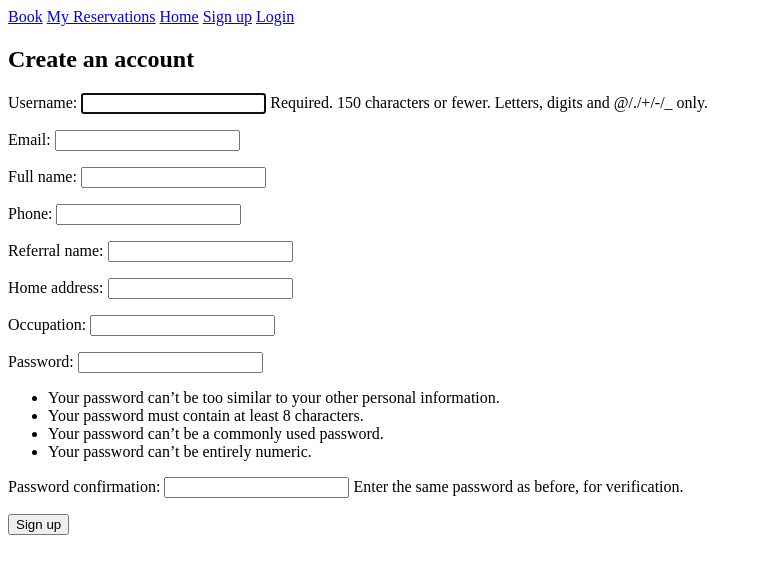
After one commit to OviO17/restaurant-booking-system, a Django app: page /signup/ in a window 1280 px wide. The commit adds this page. Shown: the top 574 px of the page, without its empty margins (0-759 px from the left). Run offline with Django 5.2, Linux system fonts and the light colour scheme.

Commit message:
Add user authentication and booking system with availability logic

```diff
--- /dev/null
+++ b/bookings/forms.py
@@ -0,0 +1,41 @@
+from django import forms
+from django.contrib.auth.forms import UserCreationForm
+from django.contrib.auth.models import User
+
+from .models import Reservation
+
+
+class SignUpForm(UserCreationForm):
+    email = forms.EmailField(required=True)
+    full_name = forms.CharField(max_length=100)
+    phone = forms.CharField(max_length=20)
+
+    referral_name = forms.CharField(max_length=100, required=False)
+    home_address = forms.CharField(max_length=200, required=False)
+    occupation = forms.CharField(max_length=100, required=False)
+
+    class Meta:
+        model = User
+        fields = (
+            "username",
+            "email",
+            "full_name",
+            "phone",
+            "referral_name",
+            "home_address",
+            "occupation",
+            "password1",
+            "password2",
+        )
+
+
+class ReservationForm(forms.ModelForm):
+    class Meta:
+        model = Reservation
+        fields = ["date", "time", "guests"]
+
+    def clean_guests(self):
+        guests = self.cleaned_data["guests"]
+        if guests < 1 or guests > 12:
+            raise forms.ValidationError("Guest number must be between 1 and 12.")
+        return guests
--- a/bookings/models.py
+++ b/bookings/models.py
@@ -1,7 +1,9 @@
 from django.db import models
+from django.contrib.auth.models import User
 
 
 class Client(models.Model):
+    user = models.OneToOneField(User, on_delete=models.CASCADE, null=True, blank=True)
     full_name = models.CharField(max_length=100)
     email = models.EmailField(unique=True)
     phone = models.CharField(max_length=20)
--- /dev/null
+++ b/bookings/templates/bookings/base.html
@@ -0,0 +1,38 @@
+<!doctype html>
+<html lang="en">
+  <head>
+    <meta charset="utf-8" />
+    <meta name="viewport" content="width=device-width, initial-scale=1" />
+    <title>{% block title %}Restaurant Booking{% endblock %}</title>
+  </head>
+  <body>
+    <nav>
+      <a href="{% url 'book_table' %}">Book</a>
+<a href="{% url 'my_reservations' %}">My Reservations</a>
+      <a href="{% url 'home' %}">Home</a>
+
+    {% if user.is_authenticated %}
+
+  <form action="{% url 'logout' %}" method="post" style="display:inline;">
+    {% csrf_token %}
+    <button type="submit">Logout</button>
+  </form>
+{% else %}
+  <a href="{% url 'signup' %}">Sign up</a>
+  <a href="{% url 'login' %}">Login</a>
+{% endif %}
+    </nav>
+
+    {% if messages %}
+      <ul>
+        {% for message in messages %}
+          <li>{{ message }}</li>
+        {% endfor %}
+      </ul>
+    {% endif %}
+
+    <main>
+      {% block content %}{% endblock %}
+    </main>
+  </body>
+</html>
--- /dev/null
+++ b/bookings/templates/registration/signup.html
@@ -0,0 +1,10 @@
+{% extends "bookings/base.html" %}
+{% block title %}Sign up{% endblock %}
+{% block content %}
+  <h2>Create an account</h2>
+  <form method="post">
+    {% csrf_token %}
+    {{ form.as_p }}
+    <button type="submit">Sign up</button>
+  </form>
+{% endblock %}
--- a/bookings/urls.py
+++ b/bookings/urls.py
@@ -3,4 +3,7 @@ from . import views
 
 urlpatterns = [
     path("", views.home, name="home"),
+    path("signup/", views.signup, name="signup"),
+    path("book/", views.book_table, name="book_table"),
+    path("my-reservations/", views.my_reservations, name="my_reservations"),
 ]
--- a/bookings/views.py
+++ b/bookings/views.py
@@ -1,4 +1,100 @@
-from django.shortcuts import render
+from django.contrib import messages
+from django.contrib.auth import login
+from django.contrib.auth.decorators import login_required
+from django.shortcuts import redirect, render
+from django.utils import timezone
+
+from .forms import SignUpForm, ReservationForm
+from .models import Client, Table, Reservation
+
 
 def home(request):
     return render(request, "bookings/home.html")
+
+
+def signup(request):
+    if request.method == "POST":
+        form = SignUpForm(request.POST)
+        if form.is_valid():
+            user = form.save(commit=False)
+            user.email = form.cleaned_data["email"]
+            user.save()
+
+            Client.objects.create(
+                user=user,
+                full_name=form.cleaned_data["full_name"],
+                email=form.cleaned_data["email"],
+                phone=form.cleaned_data["phone"],
+                referral_name=form.cleaned_data["referral_name"],
+                home_address=form.cleaned_data["home_address"],
+                occupation=form.cleaned_data["occupation"],
+            )
+
+            login(request, user)
+            messages.success(request, "Account created. You are now logged in.")
+            return redirect("home")
+    else:
+        form = SignUpForm()
+
+    return render(request, "registration/signup.html", {"form": form})
+
+
+def find_available_table(date, time, guests):
+    """
+    Returns the first table with enough capacity that is not already booked
+    at the requested date/time.
+    """
+    return (
+        Table.objects.filter(capacity__gte=guests)
+        .exclude(
+            reservations__date=date,
+            reservations__time=time,
+            reservations__status=Reservation.STATUS_CONFIRMED,
+        )
+        .order_by("capacity", "table_number")
+        .first()
+    )
+
+
+@login_required
+def book_table(request):
+    client = Client.objects.filter(user=request.user).first()
+    if not client:
+        messages.error(request, "Please complete signup before booking.")
+        return redirect("signup")
+
+    if request.method == "POST":
+        form = ReservationForm(request.POST)
+        if form.is_valid():
+            date = form.cleaned_data["date"]
+            time = form.cleaned_data["time"]
+            guests = form.cleaned_data["guests"]
+
+            if date < timezone.localdate():
+                form.add_error("date", "Please choose a future date.")
+            else:
+                table = find_available_table(date, time, guests)
+                if not table:
+                    form.add_error(None, "No tables available for that date/time and party size.")
+                else:
+                    Reservation.objects.create(
+                        client=client,
+                        table=table,
+                        date=date,
+                        time=time,
+                        guests=guests,
+                        status=Reservation.STATUS_CONFIRMED,
+                    )
+                    messages.success(request, f"Booking confirmed! You got {table}.")
+                    return redirect("my_reservations")
+    else:
+        form = ReservationForm()
+
+    return render(request, "bookings/book_table.html", {"form": form})
+
+
+@login_required
+def my_reservations(request):
+    client = Client.objects.filter(user=request.user).first()
+    reservations = Reservation.objects.filter(client=client).order_by("-date", "-time")
+    return render(request, "bookings/my_reservations.html", {"reservations": reservations})
--- a/config/urls.py
+++ b/config/urls.py
@@ -3,5 +3,6 @@ from django.urls import path, include
 
 urlpatterns = [
     path("admin/", admin.site.urls),
+   path("accounts/", include("django.contrib.auth.urls")),
     path("", include("bookings.urls")),
 ]
```
Also changed, not shown: bookings/templates/bookings/book_table.html (added, +11 -0 lines), bookings/templates/bookings/home.html (+6 -2 lines), bookings/templates/bookings/my_reservations.html (added, +17 -0 lines), bookings/templates/registration/login.html (added, +10 -0 lines), bookings/migrations/0003_client_user.py (added).
